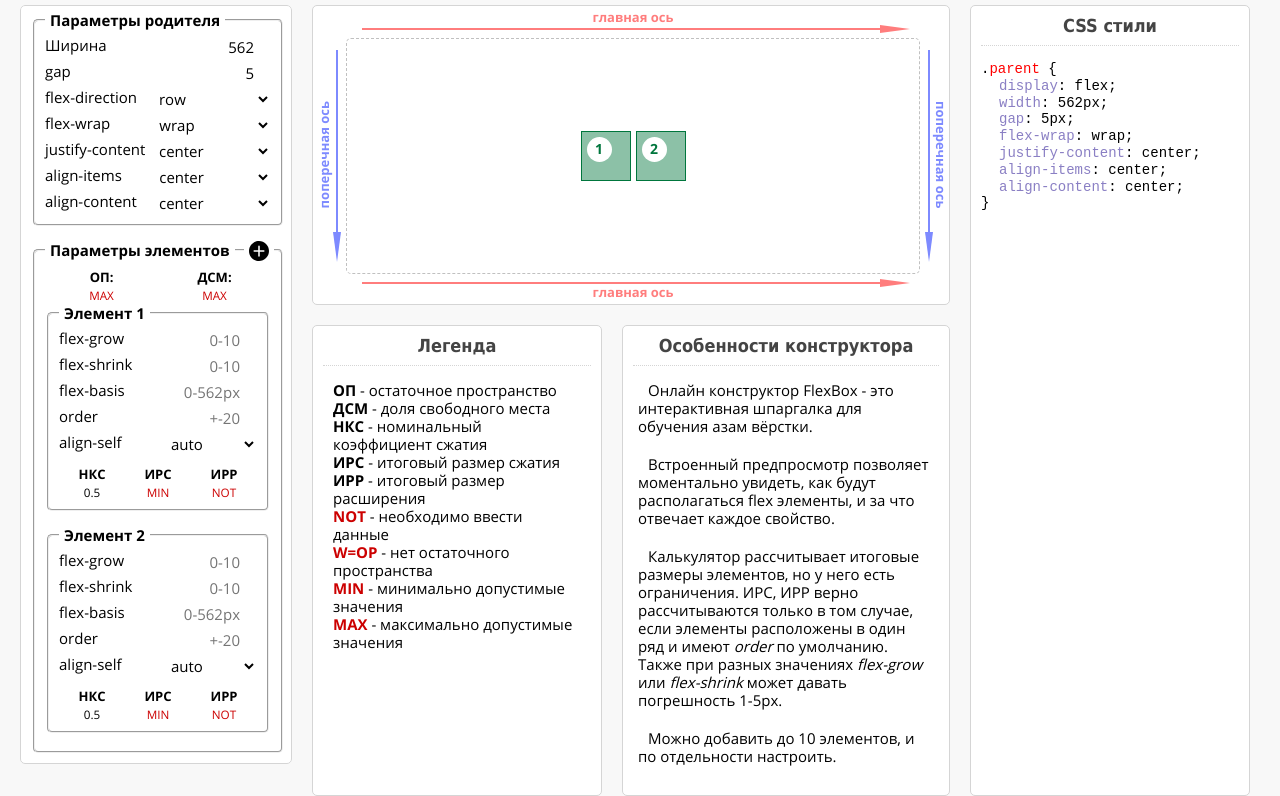
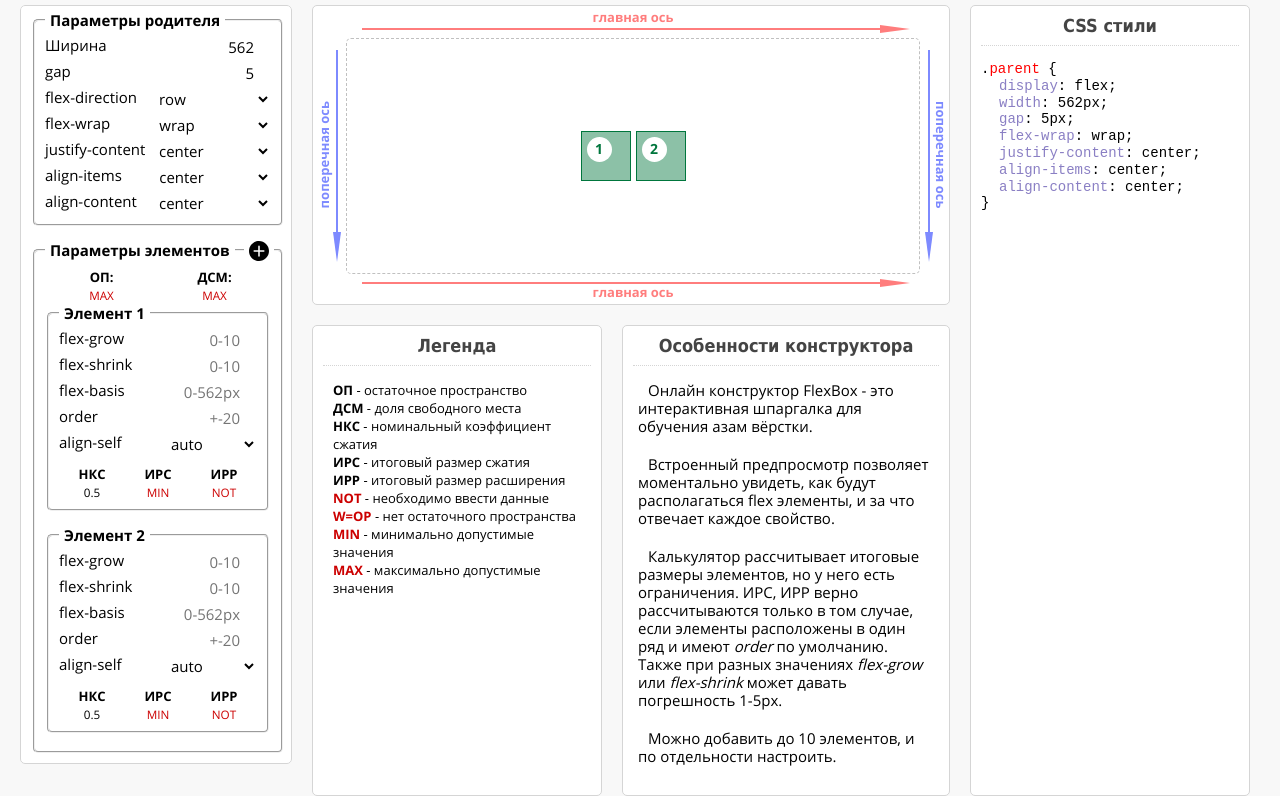
Before and after one commit to NeXan87/flex-gen, a website: page source/index.html in a window 1280 px wide. Shown: the part 65-861 px from the top of the page. Drawn offline with nearby package versions, Linux system fonts and the light colour scheme; files that its build step writes are made by us from their sources; files whose address does not match are found by name.

Commit message:
Делает рефакторинг секции легенды

```diff
--- a/source/index.html
+++ b/source/index.html
@@ -131,22 +131,40 @@
     </section>
 
     <article class="section section--legend">
-      <h2 class="legend__title title">Легенда</h2>
-      <ul class="legend-list">
-        <li class="legend-item"><b>ОП</b> - остаточное пространство</li>
-        <li class="legend-item"><b>ДСМ</b> - доля свободного места</li>
-        <li class="legend-item"><b>НКС</b> - номинальный коэффициент сжатия</li>
-        <li class="legend-item"><b>ИРС</b> - итоговый размер сжатия</li>
-        <li class="legend-item"><b>ИРР</b> - итоговый размер расширения</li>
-        <li class="legend-item"><b style="color: #C00;">NOT</b> - необходимо ввести данные</li>
-        <li class="legend-item"><b style="color: #C00;">W=OP</b> - нет остаточного пространства</li>
-        <li class="legend-item"><b style="color: #C00;">MIN</b> - минимально допустимые значения</li>
-        <li class="legend-item"><b style="color: #C00;">MAX</b> - максимально допустимые значения</li>
+      <h2 class="title title--margin">Легенда</h2>
+      <ul class="legend">
+        <li class="legend__item">
+          <b>ОП</b> - остаточное пространство
+        </li>
+        <li class="legend__item">
+          <b>ДСМ</b> - доля свободного места
+        </li>
+        <li class="legend__item">
+          <b>НКС</b> - номинальный коэффициент сжатия
+        </li>
+        <li class="legend__item">
+          <b>ИРС</b> - итоговый размер сжатия
+        </li>
+        <li class="legend__item">
+          <b>ИРР</b> - итоговый размер расширения
+        </li>
+        <li class="legend__item">
+          <b class="legend__error">NOT</b> - необходимо ввести данные
+        </li>
+        <li class="legend__item">
+          <b class="legend__error">W=OP</b> - нет остаточного пространства
+        </li>
+        <li class="legend__item">
+          <b class="legend__error">MIN</b> - минимально допустимые значения
+        </li>
+        <li class="legend__item">
+          <b class="legend__error">MAX</b> - максимально допустимые значения
+        </li>
       </ul>
     </article>
 
     <article class="section section--description">
-      <h2 class="description__title title">Особенности конструктора</h2>
+      <h2 class="title title--margin">Особенности конструктора</h2>
       <p class="article-text">Онлайн конструктор FlexBox - это интерактивная шпаргалка для обучения азам вёрстки.</p>
       <p class="article-text">Встроенный предпросмотр позволяет моментально увидеть, как будут располагаться flex элементы, и за что
         отвечает каждое свойство.</p>
@@ -159,7 +177,7 @@
     </article>
 
     <section class="section section--css css">
-      <h2 class="css__title title">CSS стили</h2>
+      <h2 class="title title--margin">CSS стили</h2>
       <code class="css__wrapper"></code>
     </section>
 
--- a/source/sass/blocks/css.scss
+++ b/source/sass/blocks/css.scss
@@ -9,10 +9,6 @@
   }
   @include vp-768 {
     max-height: none;
-  }
-
-  &__title {
-    margin-bottom: 15px;
   }
 
   &__wrapper {
--- /dev/null
+++ b/source/sass/blocks/legend.scss
@@ -0,0 +1,14 @@
+.legend {
+  padding: 0 10px 5px 10px;
+
+  list-style: none;
+  font-size: 13px;
+
+  @include vp-768 {
+    font-size: 15px;
+  }
+
+  &__error {
+    color: $color-speech-red;
+  }
+}
--- a/source/sass/blocks/section.scss
+++ b/source/sass/blocks/section.scss
@@ -34,10 +34,16 @@
 
   &--legend {
     grid-area: legend;
+    @include vp-768 {
+      padding-bottom: 20px;
+    }
   }
 
   &--description {
     grid-area: article;
+    @include vp-768 {
+      padding-bottom: 20px;
+    }
   }
 
   &--css {
--- a/source/sass/blocks/title.scss
+++ b/source/sass/blocks/title.scss
@@ -8,4 +8,8 @@
   color: $color-charcoal;
 
   border-bottom: 1px dotted $color-light-gray;
+
+  &--margin {
+    margin-bottom: 15px;
+  }
 }
--- a/source/sass/global/container.scss
+++ b/source/sass/global/container.scss
@@ -8,13 +8,13 @@
 
   gap: 20px;
   grid-template-columns: 272px minmax(290px, 0.6fr) minmax(300px, 1fr) 280px;
-  grid-template-rows: minmax(300px, 1fr) auto;
+  grid-template-rows: minmax(300px, 1fr);
   grid-template-areas: "parameters preview preview css" "parameters legend article css";
   @include vp-1240 {
     height: auto;
 
     grid-template-columns: 272px minmax(400px, 1fr);
-    grid-template-rows: auto 510px repeat(2, auto);
+    grid-template-rows: 500px;
     grid-template-areas:
       "parameters preview"
       "parameters legend"
@@ -29,7 +29,6 @@
     column-gap: 0;
 
     grid-template-columns: auto;
-    grid-template-rows: auto;
     grid-template-areas: "preview" "legend" "article" "css";
   }
 }
--- a/source/sass/global/reboot.scss
+++ b/source/sass/global/reboot.scss
@@ -81,3 +81,7 @@ select {
 h2 {
   margin: 0;
 }
+
+ul {
+  margin: 0;
+}
--- a/source/sass/global/variables.scss
+++ b/source/sass/global/variables.scss
@@ -13,6 +13,7 @@ $color-white-smoke: #f8f8f8;
 $color-white: #ffffff;
 $color-jewel: #00763d;
 $color-mint-tulip: #cce8db;
+$color-speech-red: #cc0000;
 $color-red: #ff0000;
 $color-moody-blue: #8a7fc4;
 $color-salmon: #ff7d7d;
--- a/source/sass/style.scss
+++ b/source/sass/style.scss
@@ -15,6 +15,7 @@
 @import "blocks/parameters.scss";
 @import "blocks/preview.scss";
 @import "blocks/axis.scss";
+@import "blocks/legend.scss";
 @import "blocks/css.scss";
 
 .wrapper-parameters {
@@ -185,12 +186,6 @@
   font-size: 0.9em;
 }
 
-.legend-list {
-  padding: 0 10px 5px 10px;
-
-  list-style: none;
-}
-
 @media screen and (max-width: 768px) {
   input,
   select {
@@ -223,10 +218,4 @@
     width: 25px;
     height: 25px;
   }
-
-  .article {
-    padding-bottom: 20px;
-
-    font-size: 14px;
-  }
 }
```
